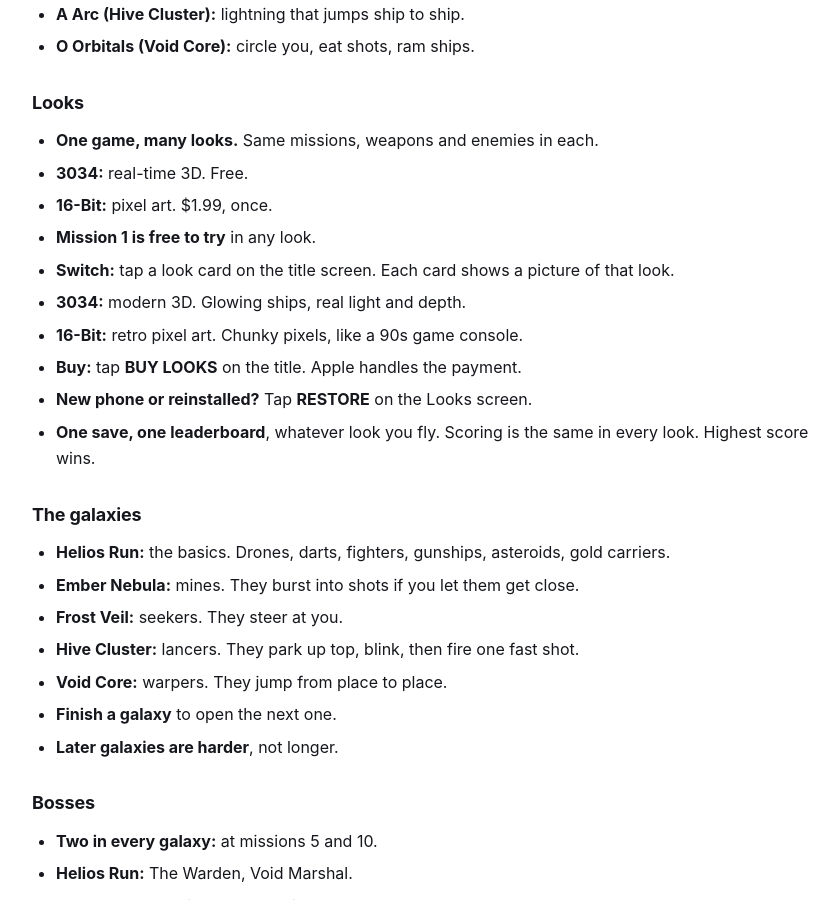
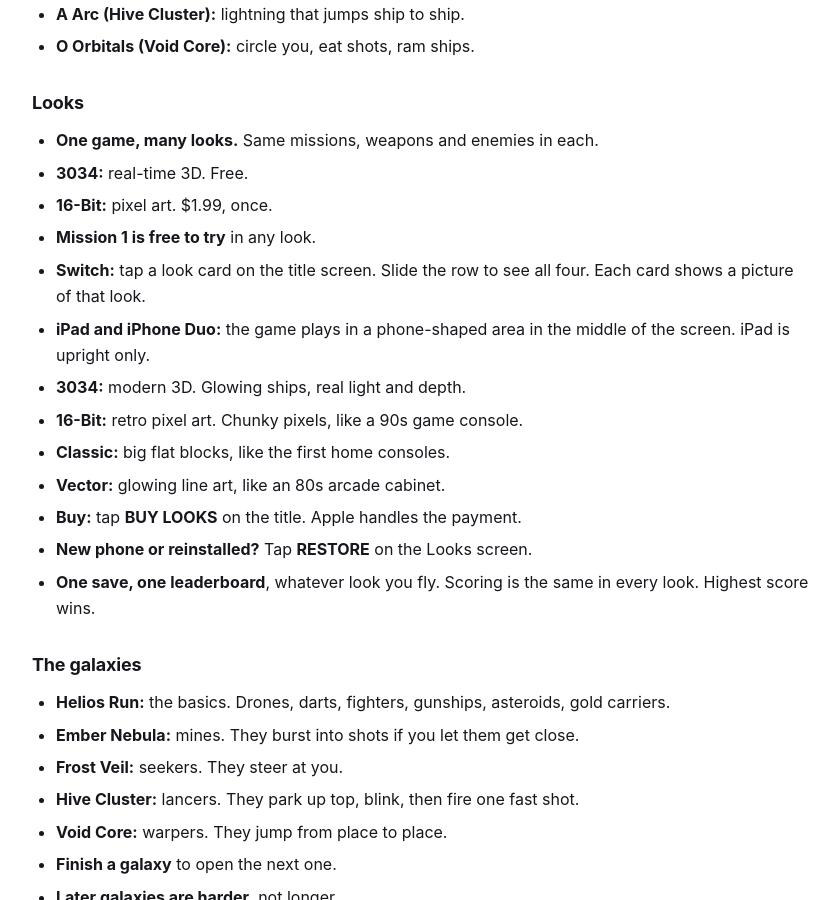
Before and after one commit to mytombrown/team-assist-help, a Jekyll site: the page built from _guides/novapatrol/getting-started.md, in a window 1280 px wide and 900 px high, scrolled down 1236 px. Shown: the whole window, without its empty margins (218-1057 px from the left). Built offline with Jekyll 4.4.1, drawn with Linux system fonts in a browser that asks for light colours; some of the changed text lies outside the part shown.

Commit message:
Build 2 (Nova Patrol 1.0): Classic and Vector looks, look cards slide, iPad and Duo
Co-Authored-By: Claude Fable 5.2 <noreply@anthropic.com>

```diff
--- a/_guides/novapatrol/getting-started.md
+++ b/_guides/novapatrol/getting-started.md
@@ -3,7 +3,7 @@ title: "How do I get started?"
 app: novapatrol
 category: getting-started
 order: 1
-tags: "start, first time, new, play, look, looks, 3034, 16-bit, retro, pixel, buy, purchase, restore, 1.99, weapons, missiles, lance beam, arc, orbitals, lives, galaxy, galaxies, mission, missions, map, stars, hull, score, high score, total score, game center, leaderboard, power-up, rapid fire, wing drones, speed up, shield, nova bomb, boss, bosses, helios run, ember nebula, frost veil, hive cluster, void core, mine, seeker, lancer, warper, icloud, sync, new phone, credits"
+tags: "start, first time, new, play, look, looks, 3034, 16-bit, retro, pixel, classic, vector, blocks, line art, ipad, duo, buy, purchase, restore, 1.99, weapons, missiles, lance beam, arc, orbitals, lives, galaxy, galaxies, mission, missions, map, stars, hull, score, high score, total score, game center, leaderboard, power-up, rapid fire, wing drones, speed up, shield, nova bomb, boss, bosses, helios run, ember nebula, frost veil, hive cluster, void core, mine, seeker, lancer, warper, icloud, sync, new phone, credits"
 quick: "Tap Play, pick a galaxy, pick a planet. Drag the ship with one thumb — it fires by itself. 50 missions in 5 galaxies, a boss at missions 5 and 10 of each."
 related:
   - troubleshooting
@@ -13,7 +13,7 @@ related:
 
 - **A 3D space shooter.** On iPhone.
 - **Free. No ads.** The whole game is free in the 3034 look.
-- **Extra looks:** $1.99 each, bought once. First one: 16-Bit.
+- **Extra looks:** $1.99 each, bought once: 16-Bit, Classic, Vector.
 - **50 missions in 5 galaxies.** 10 bosses.
 - **Progress follows you.** Scores, stars and credits save to your own iCloud. Another iPhone on the same Apple ID picks up where you left off.
   - **iCloud off** for the app: progress stays on this phone only.
@@ -50,9 +50,12 @@ related:
 - **3034:** real-time 3D. Free.
 - **16-Bit:** pixel art. $1.99, once.
 - **Mission 1 is free to try** in any look.
-- **Switch:** tap a look card on the title screen. Each card shows a picture of that look.
+- **Switch:** tap a look card on the title screen. Slide the row to see all four. Each card shows a picture of that look.
+- **iPad and iPhone Duo:** the game plays in a phone-shaped area in the middle of the screen. iPad is upright only.
 - **3034:** modern 3D. Glowing ships, real light and depth.
 - **16-Bit:** retro pixel art. Chunky pixels, like a 90s game console.
+- **Classic:** big flat blocks, like the first home consoles.
+- **Vector:** glowing line art, like an 80s arcade cabinet.
 - **Buy:** tap **BUY LOOKS** on the title. Apple handles the payment.
 - **New phone or reinstalled?** Tap **RESTORE** on the Looks screen.
 - **One save, one leaderboard**, whatever look you fly. Scoring is the same in every look. Highest score wins.
```
